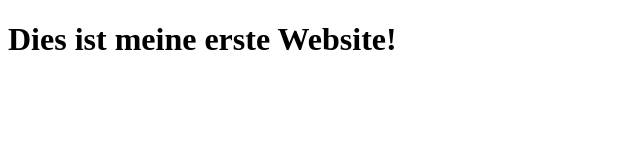
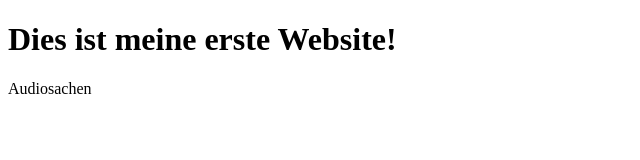
Before and after one commit to Lybski/AVPRG_WiSe2017, a plain HTML site: page index.html in a window 1280 px wide. Shown: the whole page, without its empty margins (0-640 px from the left). Drawn offline with Linux system fonts and the light colour scheme.

Commit message:
audiosachen

```diff
--- a/index.html
+++ b/index.html
@@ -5,5 +5,6 @@
     </head>
     <body>
         <h1>Dies ist meine erste Website!</h1>
+        <p>Audiosachen</p>
     </body>
 </html>
```
